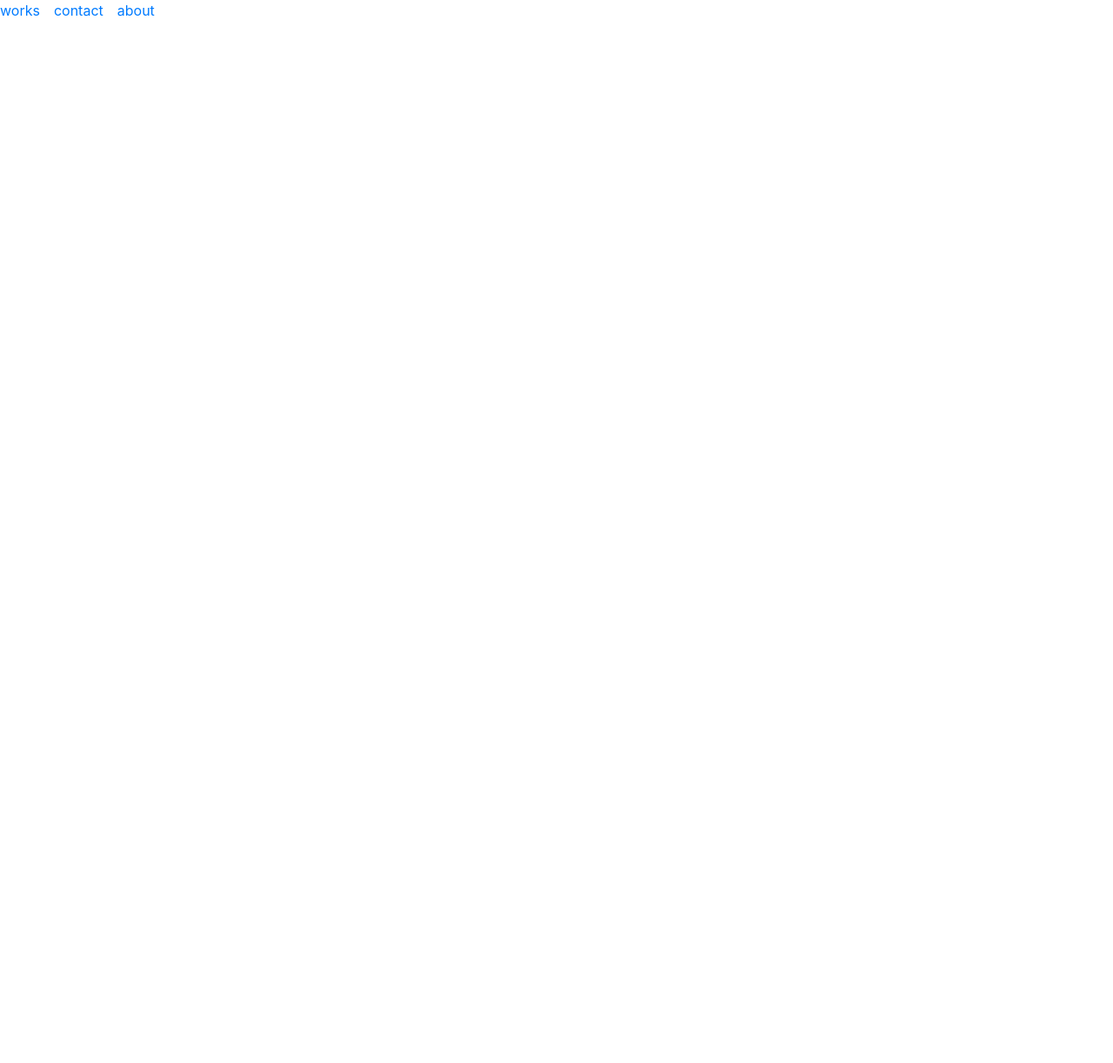
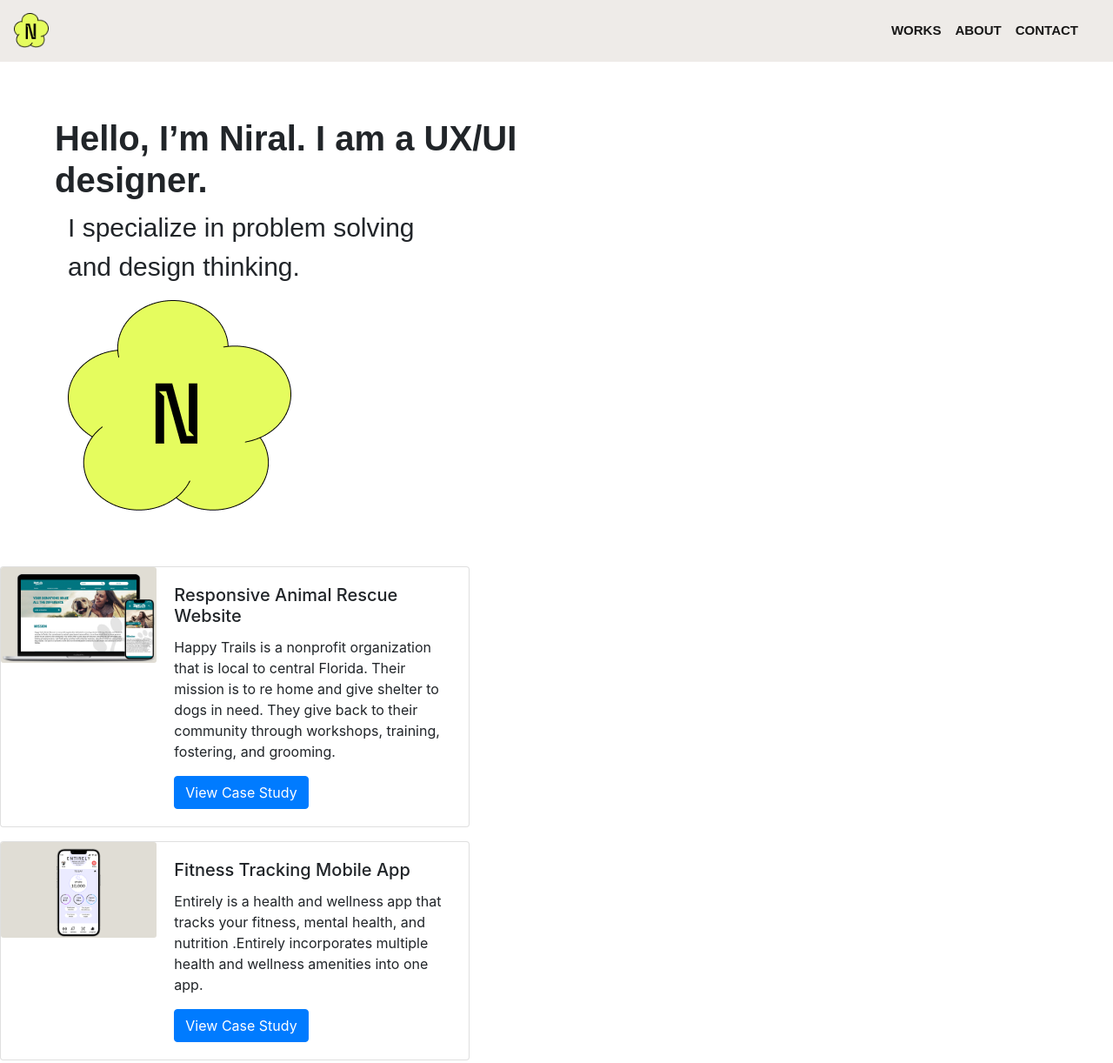
Before and after one commit to npp96/18, a plain HTML site: page index.html in a window 1280 px wide. Shown: the top 1222 px of the page at 87% size. Before the commit the page ends 800 px from the top, so only its background shows below. Drawn offline with nearby package versions, Linux system fonts and the light colour scheme; a web font is replaced by a local one.

Commit message:
cards
spacing and adjusting the images.

```diff
--- a/css/style.css
+++ b/css/style.css
@@ -1,16 +1,20 @@
+.navbar {
+    background-color: #EEEBE8;
+    font-family: 'Amiko', sans-serif;
+    font-weight: 700;
+    font-size: 15px;
+}
 
-.nav-list {
-    display: flex;
-    gap: 1rem;
-    margin: 0;
-    padding: 0;
-    list-style: none;
+.herotitle {
+    font-family: 'Amiko', sans-serif;
+    font-weight: 700;
+    font-size: 40px;
+
 
 }
 
-.nav-list a {
-    flex-shrink: 1;
-    text-decoration: none;
-    font-size: 15;
-
+.herotext {
+    font-family: 'Amiko', sans-serif;
+    font-weight: 400;
+    font-size: 30px;
 }
--- a/index.html
+++ b/index.html
@@ -4,20 +4,111 @@
     <meta charset="UTF-8">
     <meta http-equiv="X-UA-Compatible" content="IE=edge">
     <meta name="viewport" content="width=device-width, initial-scale=1.0">
-    <title>Document</title>
+    <title>Portfolio</title>
     <link rel="stylesheet" href="https://cdn.jsdelivr.net/npm/bootstrap@4.3.1/dist/css/bootstrap.min.css" integrity="sha384-ggOyR0iXCbMQv3Xipma34MD+dH/1fQ784/j6cY/iJTQUOhcWr7x9JvoRxT2MZw1T" crossorigin="anonymous">
+
     <link rel="stylesheet" href="/css/style.css">
-
+    <link rel="preconnect" href="https://fonts.googleapis.com">
+<link rel="preconnect" href="https://fonts.gstatic.com" crossorigin>
+<link href="https://fonts.googleapis.com/css2?family=Amiko:wght@400;600;700&display=swap" rel="stylesheet">
 </head>
 <body>
-    <header>
-        <ul class="nav-list">
-            <li><a href="#">works</a></li>
-            <li><a href="#">contact</a></li>
-             <li><a href="#">about</a></li>
 
-        </ul>
-    </header>
+        <!-- Just an image -->
+<nav class="navbar navbar-light">
+    <a class="navbar-brand" href="#">
+      <img src="images copy/logo.png" width="40" height="40" alt="">
+    </a>
+<nav class="navbar navbar-expand-lg navbar-light">
+
+  <button class="navbar-toggler" type="button" data-toggle="collapse" data-target="#navbarNav" aria-controls="navbarNav" aria-expanded="false" aria-label="Toggle navigation">
+    <span class="navbar-toggler-icon"></span>
+  </button>
+  <div class="collapse navbar-collapse" id="navbarNav">
+    <ul class="navbar-nav">
+      <li class="nav-item active">
+        <a class="nav-link" href="#">WORKS<span class="sr-only">(current)</span></a>
+      </li>
+      <li class="nav-item active">
+        <a class="nav-link" href="#">ABOUT <span class="sr-only">(current)</span></a>
+      </li>
+      <li class="nav-item active">
+        <a class="nav-link" href="#">CONTACT <span class="sr-only">(current)</span></a>
+      </li>
+
+
+    </ul>
+  </div>
+</nav>
+  </nav>
+
+<header class="p-5 my-3">
+
+        <div class="container-fluid">
+            <h1 class="herotitle"> Hello, I’m Niral. I am a UX/UI<br/>
+                designer.</h1>
+<p class="herotext col-md-8">
+    I specialize in problem solving<br/>
+and design thinking.
+</p>
+
+<div class="heroimg container-fluid">
+    <img src="./images copy/largelogo.png">
+
+</div>
+
+
+
+
+
+</header>
+
+<div class="card mb-3" style="max-width: 540px;">
+    <div class="row no-gutters">
+      <div class="col-md-4">
+        <img src="./images copy/happy1.png" class="card-img" alt="...">
+      </div>
+      <div class="col-md-8">
+        <div class="card-body">
+          <h5 class="card-title">Responsive Animal Rescue Website</h5>
+          <p class="card-text">Happy Trails is a nonprofit organization that is local to central Florida. Their mission is to re home and give shelter to dogs in need. They give back to their community through workshops, training, fostering, and grooming.</p>
+
+          <button class="btn btn-primary" type="submit">View Case Study</button>
+        </div>
+      </div>
+    </div>
+  </div>
+  <div class="card mb-3" style="max-width: 540px;">
+    <div class="row no-gutters">
+      <div class="col-md-4">
+        <img src="./images copy/fitness1.png" class="card-img" alt="...">
+      </div>
+      <div class="col-md-8">
+        <div class="card-body">
+          <h5 class="card-title">Fitness Tracking Mobile App   </h5>
+          <p class="card-text">Entirely is a health and wellness app that tracks your fitness, mental health, and nutrition .Entirely incorporates multiple health and wellness amenities into one app.</p>
+          <button class="btn btn-primary" type="submit">View Case Study</button>
+        </div>
+      </div>
+    </div>
+  </div>
+  <div class="card mb-3" style="max-width: 540px;">
+    <div class="row no-gutters">
+      <div class="col-md-4">
+        <img src="./images copy/tax1.png" class="card-img" alt="...">
+      </div>
+      <div class="col-md-8">
+        <div class="card-body">
+          <h5 class="card-title">Tax Commission Website Redesign</h5>
+          <p class="card-text">The Utah Tax Commission website is the official tax resource for the state of Utah. With this website Users can stay up to date with tax law, upcoming filing season, and anything tax related. </p>
+          <button class="btn btn-primary" type="submit">View Case Study</button>
+        </div>
+      </div>
+    </div>
+  </div>
+
+
+
 
 </body>
 </html>
```
Also changed, not shown: images copy/fitness1.png (added), images copy/happy1.png (added), 3 other files.
